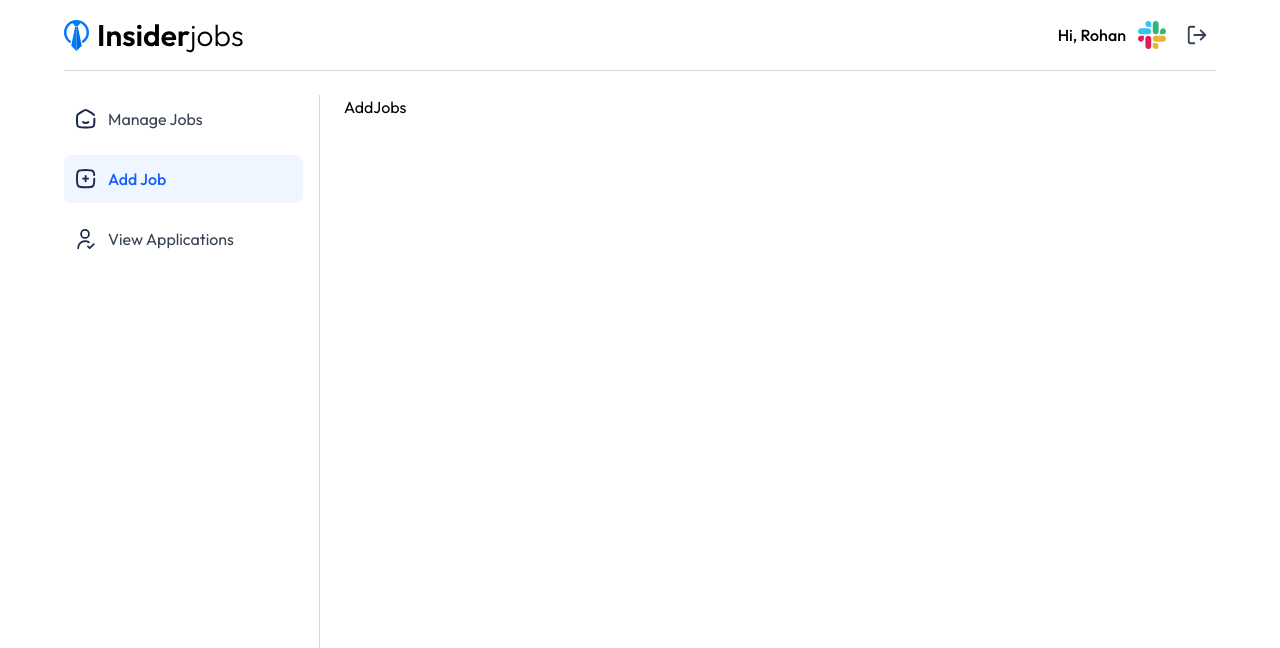
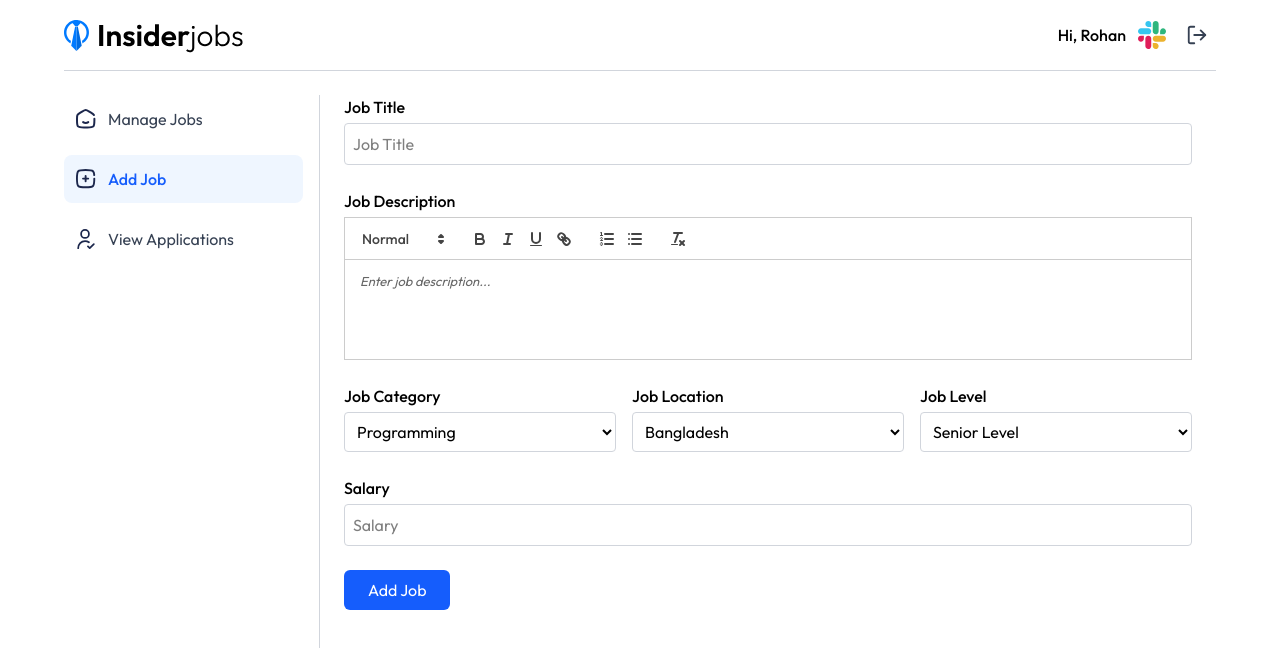
Before and after one commit to Dev-Rohan1/job-insider, a React (Vite) app in the folder frontend/: page /dashboard/add-jobs in a window 1280 px wide. Shown: the top 648 px of the page. Built offline with nearby package versions, Linux system fonts and the light colour scheme.

Commit message:
complete add job page

```diff
--- a/frontend/package.json
+++ b/frontend/package.json
@@ -16,6 +16,7 @@
     "lucide": "^0.483.0",
     "lucide-react": "^0.483.0",
     "moment": "^2.30.1",
+    "quill": "^2.0.3",
     "react": "^19.0.0",
     "react-dom": "^19.0.0",
     "react-router-dom": "^7.3.0",
--- a/frontend/src/App.jsx
+++ b/frontend/src/App.jsx
@@ -10,6 +10,7 @@ import AddJobs from "./pages/AddJobs";
 import ManageJobs from "./pages/ManageJobs";
 import ViewApplications from "./pages/ViewApplications";
 import Dashboard from "./pages/Dashboard";
+import "quill/dist/quill.snow.css";
 const App = () => {
   return (
     <AppLayout>
--- a/frontend/src/pages/AddJobs.jsx
+++ b/frontend/src/pages/AddJobs.jsx
@@ -1,7 +1,156 @@
-import React from "react";
+import React, { useEffect, useRef, useState } from "react";
+import Quill from "quill";
+import "quill/dist/quill.snow.css";
+import { JobCategories, JobLocations } from "../assets/assets";
 
 const AddJobs = () => {
-  return <div>AddJobs</div>;
+  const editorRef = useRef(null);
+  const quillRef = useRef(null);
+
+  const [jobTitle, setJobTitle] = useState("");
+  const [JobCategory, setJobCategory] = useState("Programming");
+  const [JobLocation, setJobLocation] = useState("Bangladesh");
+  const [JobLevel, setJobLevel] = useState("Senior Level");
+  const [salary, setSalary] = useState("");
+
+  const handler = (e) => {
+    e.preventDefault();
+
+    if (!quillRef.current || !quillRef.current.root.innerHTML.trim()) {
+      alert("Job description cannot be empty");
+      return;
+    }
+
+    console.log({
+      jobTitle,
+      JobCategory,
+      JobLocation,
+      JobLevel,
+      salary,
+      jobDescription: quillRef.current.root.innerHTML,
+    });
+  };
+
+  useEffect(() => {
+    if (!quillRef.current && editorRef.current) {
+      quillRef.current = new Quill(editorRef.current, {
+        theme: "snow",
+        placeholder: "Enter job description...",
+      });
+    }
+
+    return () => {
+      if (quillRef.current) {
+        quillRef.current = null;
+      }
+    };
+  }, []);
+
+  return (
+    <section className="mx-auto max-w-4xl">
+      <form onSubmit={handler} className="space-y-6">
+        <div className="space-y-1">
+          <label htmlFor="jobTitle" className="block font-medium">
+            Job Title
+          </label>
+          <input
+            id="jobTitle"
+            onChange={(e) => setJobTitle(e.target.value)}
+            value={jobTitle}
+            className="w-full rounded border border-gray-300 p-2"
+            type="text"
+            placeholder="Job Title"
+            required
+          />
+        </div>
+
+        <div>
+          <label className="mb-1 block font-medium">Job Description</label>
+          <div ref={editorRef} style={{ height: "100px" }}></div>
+        </div>
+
+        <div className="grid grid-cols-1 gap-4 md:grid-cols-3">
+          <div className="space-y-1">
+            <label htmlFor="jobCategory" className="block font-medium">
+              Job Category
+            </label>
+            <select
+              id="jobCategory"
+              onChange={(e) => setJobCategory(e.target.value)}
+              value={JobCategory}
+              className="w-full rounded border border-gray-300 p-2"
+              required
+            >
+              {JobCategories.map((job) => (
+                <option value={job} key={job}>
+                  {job}
+                </option>
+              ))}
+            </select>
+          </div>
+
+          <div className="space-y-1">
+            <label htmlFor="jobLocation" className="block font-medium">
+              Job Location
+            </label>
+            <select
+              id="jobLocation"
+              className="w-full rounded border border-gray-300 p-2"
+              required
+              onChange={(e) => setJobLocation(e.target.value)}
+              value={JobLocation}
+            >
+              {JobLocations.map((location) => (
+                <option value={location} key={location}>
+                  {location}
+                </option>
+              ))}
+            </select>
+          </div>
+
+          <div className="space-y-1">
+            <label htmlFor="jobLevel" className="block font-medium">
+              Job Level
+            </label>
+            <select
+              id="jobLevel"
+              className="w-full rounded border border-gray-300 p-2"
+              required
+              onChange={(e) => setJobLevel(e.target.value)}
+              value={JobLevel}
+            >
+              <option value="Senior Level">Senior Level</option>
+              <option value="Intermediate Level">Intermediate Level</option>
+              <option value="Junior Level">Junior Level</option>
+            </select>
+          </div>
+        </div>
+
+        <div className="space-y-1">
+          <label htmlFor="salary" className="block font-medium">
+            Salary
+          </label>
+          <input
+            id="salary"
+            type="number"
+            placeholder="Salary"
+            onChange={(e) => setSalary(e.target.value)}
+            value={salary}
+            className="w-full rounded border border-gray-300 p-2"
+            required
+            min="0"
+          />
+        </div>
+
+        <button
+          type="submit"
+          className="w-full cursor-pointer rounded-md bg-blue-600 px-6 py-2 text-white transition-colors hover:bg-blue-500 md:w-auto"
+        >
+          Add Job
+        </button>
+      </form>
+    </section>
+  );
 };
 
 export default AddJobs;
--- a/frontend/src/pages/Dashboard.jsx
+++ b/frontend/src/pages/Dashboard.jsx
@@ -37,10 +37,9 @@ const Dashboard = () => {
   return (
     <div className="flex min-h-screen flex-col">
       <DashboardNavbar />
-      <section className="flex flex-1">
-        {/* Sidebar */}
-        <div className="sticky top-16 h-[calc(100vh-4rem)] w-16 border-r border-gray-300 bg-white md:w-64">
-          <ul className="space-y-3 pr-4">
+      <section className="flex flex-1 overflow-hidden">
+        <div className="sticky top-16 h-[calc(100vh-var(--header-height)] w-16 border-r border-gray-300 bg-white md:w-64">
+          <ul className="h-full space-y-3 overflow-y-auto pr-4 pb-4">
             {navLinks.map(({ to, icon, alt, label }) => (
               <li key={to}>
                 <NavLink
@@ -70,9 +69,8 @@ const Dashboard = () => {
           </ul>
         </div>
 
-        {/* Main Content */}
-        <div className="min-h-[calc(100vh-4rem)] flex-1 overflow-auto px-4 md:px-6">
-          <div className="mx-auto max-w-7xl">
+        <div className="flex-1 overflow-auto">
+          <div className="mx-auto mb-10 h-[calc(100vh-var(--header-height)] max-w-7xl px-4 md:px-6">
             <Outlet />
           </div>
         </div>
```
Also changed, not shown: 1 other file (tests, documents, lock files or other folders).
